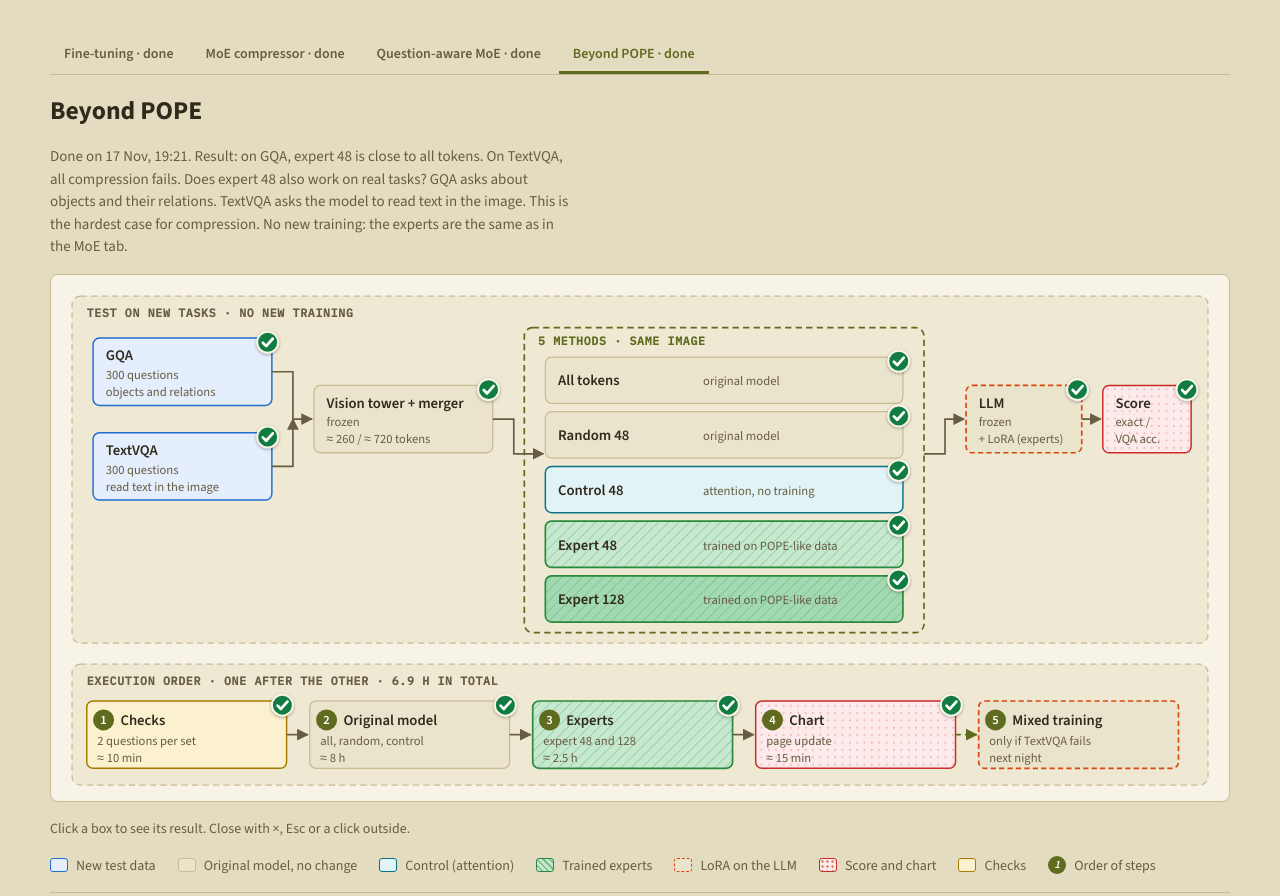
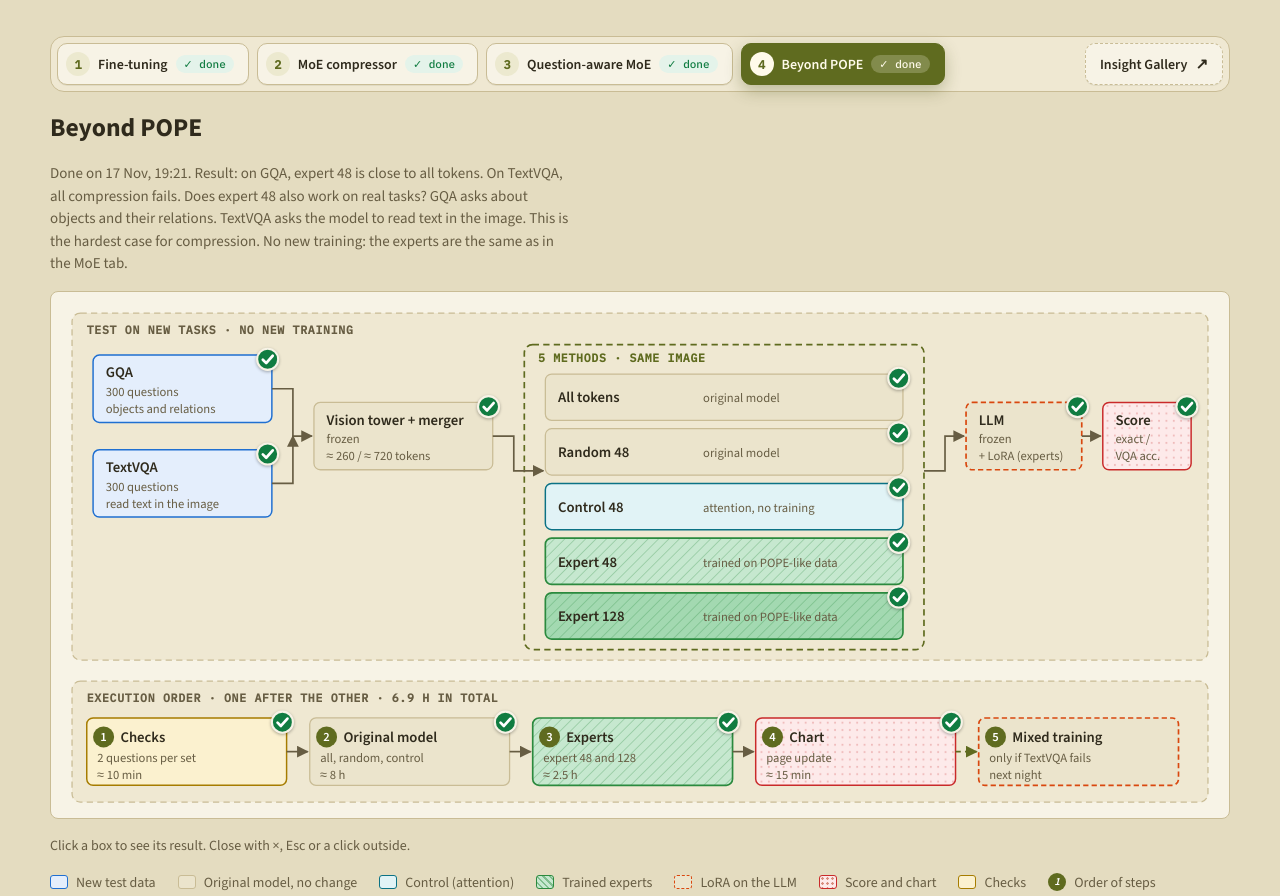
Before and after one commit to ashe-many/ashe-many.github.io, a plain HTML site: page index.html in a window 1280 px wide. Shown: the top 896 px of the page. Drawn offline with nearby package versions, Linux system fonts and the light colour scheme.

Commit message:
Tabs: card style, step numbers, status chips; link to Insight Gallery
Co-Authored-By: Claude Opus 5.5 <noreply@anthropic.com>

```diff
--- a/index.html
+++ b/index.html
@@ -95,10 +95,22 @@
   .help details > :not(summary) { margin: 0 10px 8px; }
   .help p { margin: 0; }
   .help ul { padding-left: 1.2em; display: grid; gap: 3px; }
-  .tabs { display: flex; gap: 4px; border-bottom: 1px solid var(--line); flex-wrap: wrap; }
-  .tabs button { font: 600 14px var(--sans); color: var(--muted); background: none; border: 0; border-bottom: 3px solid transparent; padding: 8px 14px; cursor: pointer; }
-  .tabs button:hover { color: var(--fg); }
-  .tabs button[aria-selected="true"] { color: var(--accent); border-bottom-color: var(--accent); }
+  .tabs { display: flex; gap: 8px; flex-wrap: wrap; padding: 6px; background: var(--group); border: 1px solid var(--line); border-radius: 14px; }
+  .tabs button, .tabs a { display: inline-flex; align-items: center; gap: 8px; font: 600 14px var(--sans); color: var(--fg); text-decoration: none;
+    background: var(--canvas); border: 1px solid var(--line); border-radius: 10px; padding: 8px 14px 8px 8px; cursor: pointer;
+    box-shadow: 0 1px 0 rgba(60,50,20,.08); transition: transform .15s ease, box-shadow .15s ease, background .15s ease, color .15s ease; }
+  .tabs button:hover, .tabs a:hover { transform: translateY(-2px); box-shadow: 0 6px 14px rgba(60,50,20,.16); }
+  .tabs button:focus-visible, .tabs a:focus-visible { outline: 2px solid var(--accent); outline-offset: 2px; }
+  .tabs .n { display: inline-grid; place-items: center; width: 24px; height: 24px; border-radius: 50%; background: var(--accent-soft); color: var(--accent); font: 700 12px var(--mono); }
+  .tabs .st { font: 500 11px var(--mono); color: var(--ok); background: var(--ok-soft); border-radius: 999px; padding: 2px 8px; }
+  .tabs button[aria-selected="true"] { background: var(--accent); border-color: var(--accent); color: #fffbea; box-shadow: 0 6px 16px rgba(70,80,20,.30); }
+  .tabs button[aria-selected="true"] .n { background: #fffbea; color: var(--accent); }
+  .tabs button[aria-selected="true"] .st { background: rgba(255,251,234,.22); color: #fffbea; }
+  .tabs a.ext { margin-left: auto; border-style: dashed; padding-left: 14px; }
+  .tabs a.ext .arr { font-size: 15px; line-height: 1; transition: transform .15s ease; }
+  .tabs a.ext:hover .arr { transform: translate(2px,-2px); }
+  @media (max-width: 640px) { .tabs a.ext { margin-left: 0; } }
+  @media (prefers-reduced-motion: reduce) { .tabs button, .tabs a, .tabs a.ext .arr { transition: none; } }
   .tab { display: grid; gap: 16px; }
   .tab[hidden] { display: none; }
   svg .tile.new { fill: var(--accent-soft); stroke: var(--accent); stroke-width: 1.6; }
@@ -179,10 +191,11 @@
   </svg>
 
   <nav class="tabs" role="tablist">
-    <button type="button" role="tab" id="t-ft" aria-controls="tab-ft">Fine-tuning · done</button>
-    <button type="button" role="tab" id="t-moe" aria-controls="tab-moe">MoE compressor · done</button>
-    <button type="button" role="tab" id="t-qa" aria-controls="tab-qa">Question-aware MoE · done</button>
-    <button type="button" role="tab" id="t-bench" aria-controls="tab-bench">Beyond POPE · done</button>
+    <button type="button" role="tab" id="t-ft" aria-controls="tab-ft"><span class="n">1</span>Fine-tuning<span class="st">✓ done</span></button>
+    <button type="button" role="tab" id="t-moe" aria-controls="tab-moe"><span class="n">2</span>MoE compressor<span class="st">✓ done</span></button>
+    <button type="button" role="tab" id="t-qa" aria-controls="tab-qa"><span class="n">3</span>Question-aware MoE<span class="st">✓ done</span></button>
+    <button type="button" role="tab" id="t-bench" aria-controls="tab-bench"><span class="n">4</span>Beyond POPE<span class="st">✓ done</span></button>
+    <a class="ext" href="https://github.com/ashe-many/Insight-Gallery" target="_blank" rel="noopener">Insight Gallery <span class="arr" aria-hidden="true">↗</span></a>
   </nav>
 
   <div class="tab" id="tab-ft" role="tabpanel">
```
